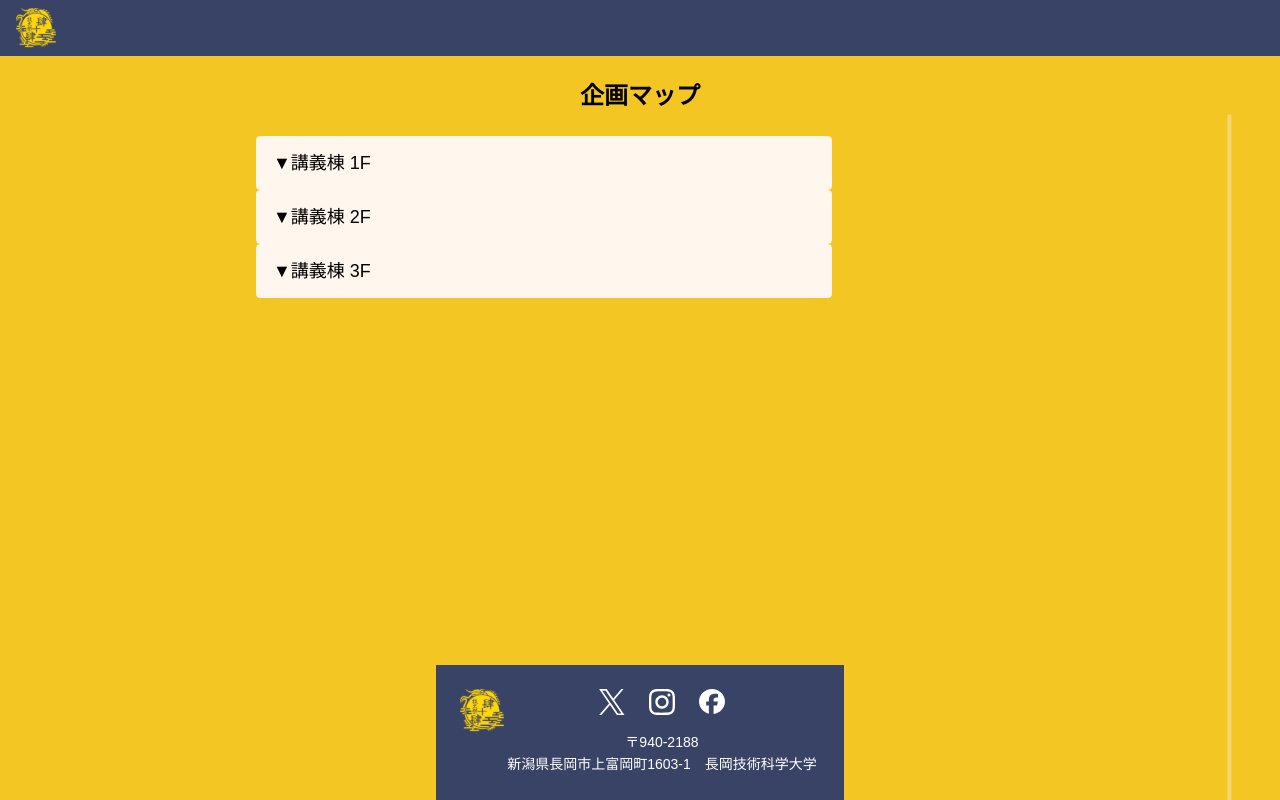
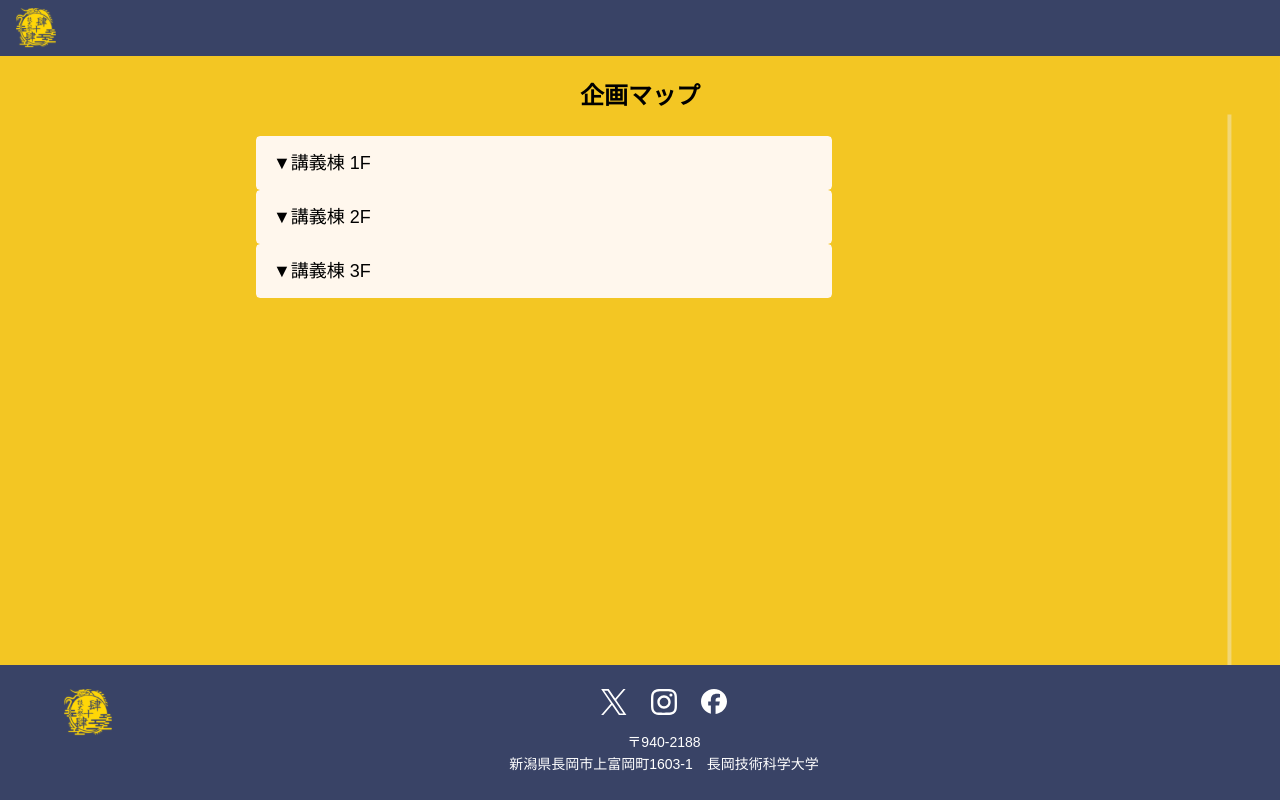
Before and after one commit to taminororo/RezeArc_v2, a Next.js app: page /detailMap in a window 1280 px wide. Built offline with nearby package versions, Linux system fonts and the light colour scheme; a web font is replaced by a local one.

Commit message:
[fix]footerの位置修正

```diff
--- a/src/app/detailMap/page.tsx
+++ b/src/app/detailMap/page.tsx
@@ -43,7 +43,9 @@ export default function Page() {
       </main>
 
       {/* フッター */}
-      <Footer />
+      <div className="w-full mt-auto">
+        <Footer />
+      </div>
     </div>
   );
 }
```
